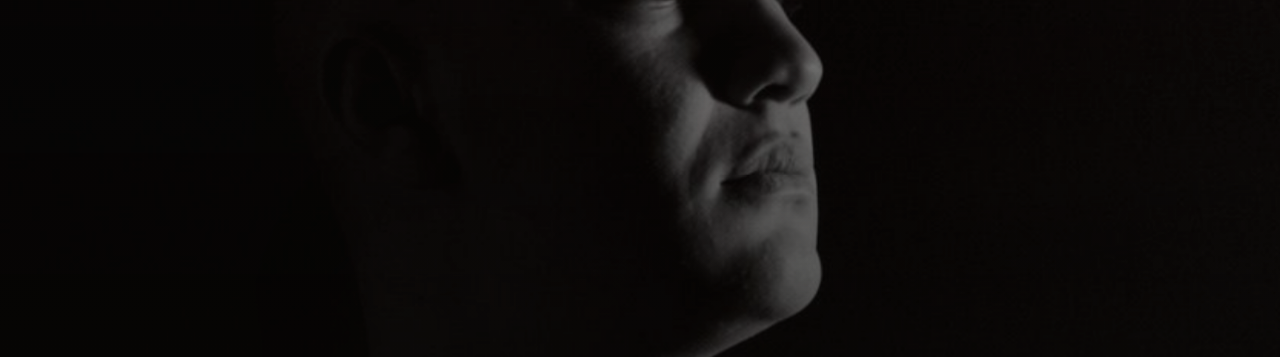
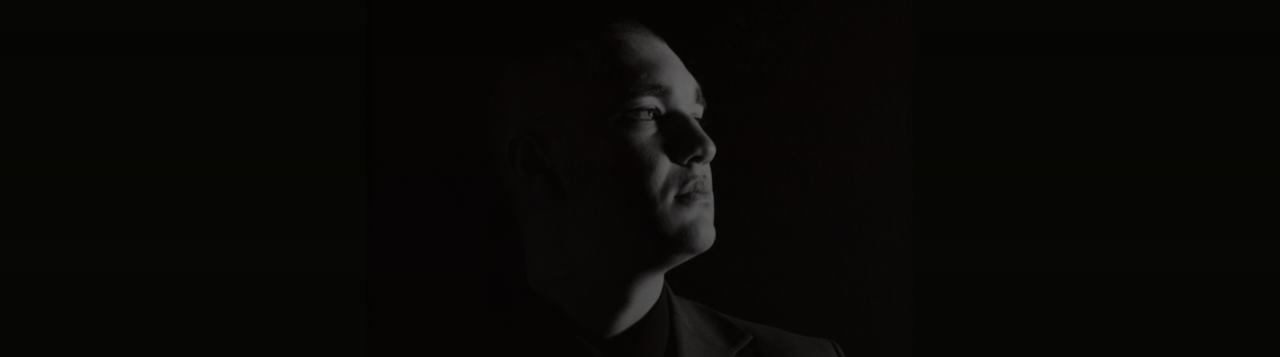
Before and after one commit to GDV333/vadim-events, a plain HTML site: page index.html in a window 1280 px wide. Shown: the part 70-427 px from the top of the page. Drawn offline with nearby package versions, Linux system fonts and the light colour scheme.

Commit message:
доработка 9

```diff
--- a/index.html
+++ b/index.html
@@ -32,7 +32,7 @@ nav.scrolled{background:rgba(8,8,7,.88);backdrop-filter:blur(14px);padding:1rem
 .hero-slides{position:absolute;inset:0;z-index:0}
 .hero-slide{position:absolute;inset:0;opacity:0;transition:opacity 2.5s ease}
 .hero-slide.active{opacity:1}
-.hero-slide img{width:100%;height:100%;object-fit:cover;object-position:center 35%;opacity:.55;transform:scale(1.0)}
+.hero-slide img{width:100%;height:100%;object-fit:contain;object-position:center 10%;opacity:.55;background:var(--dark)}
 .hero-slide.active img{animation:kenburns 8s ease forwards}
 .hero-slides::after{content:'';position:absolute;inset:0;background:linear-gradient(to top,rgba(8,8,7,1) 0%,rgba(8,8,7,.4) 45%,rgba(8,8,7,.1) 100%);z-index:1}
 .hero-content{position:relative;z-index:2;padding:0 4rem 6rem;width:100%}
```
